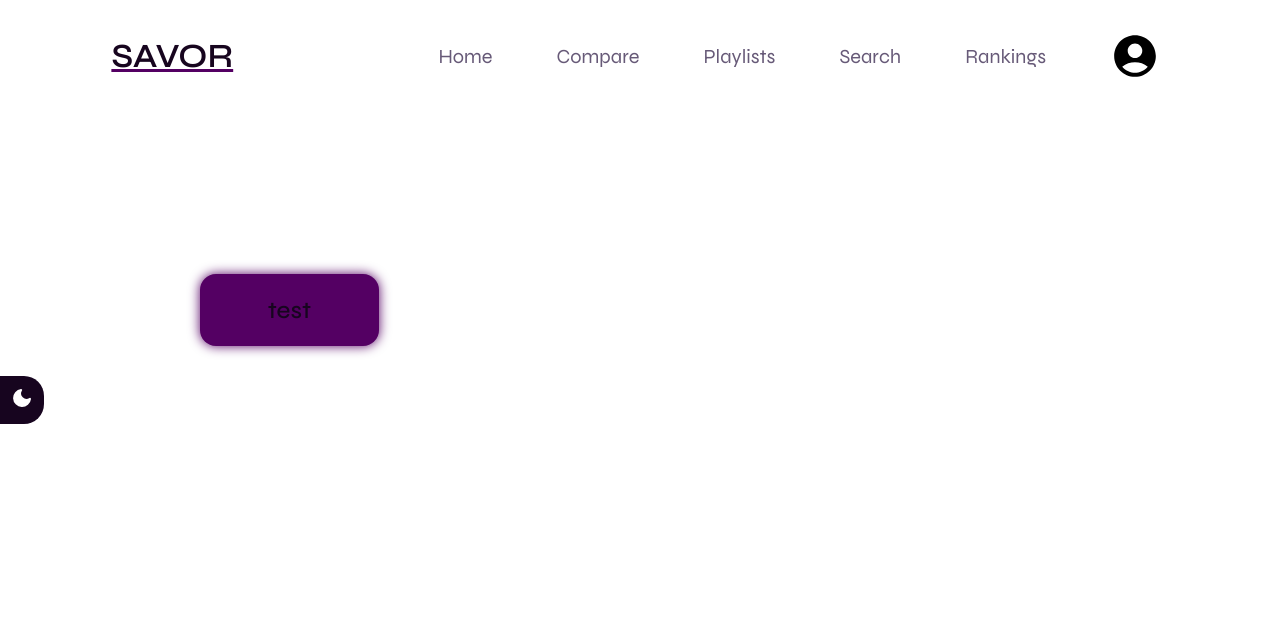
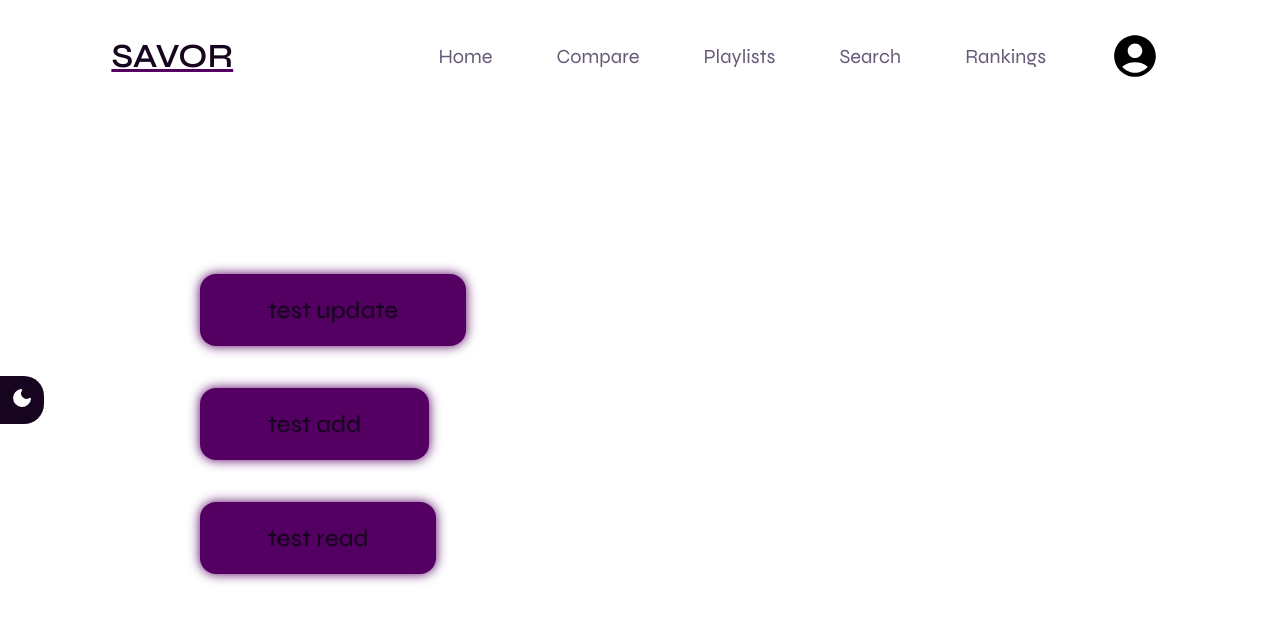
Before and after one commit to KevinYu3214/Savor, a React (Vite) app: page /test in a window 1280 px wide. Shown: the top 622 px of the page. Built offline with nearby package versions, Linux system fonts and the light colour scheme; no server answers; the database is empty.

Commit message:
Added test buttons for CRUD

```diff
--- a/src/Home.jsx
+++ b/src/Home.jsx
@@ -5,6 +5,7 @@ import musicImage from "./assets/ipod.svg";
 import italy from "./assets/italy.svg";
 import ipod from "./assets/ipod.svg";
 import ThemeContext from './contexts/ThemeContext';
+
 function Home() {
   const { theme } = useContext(ThemeContext); // Get the theme from context
 
--- a/src/contexts/FirestoreContext.jsx
+++ b/src/contexts/FirestoreContext.jsx
@@ -1,15 +1,16 @@
 import React, { useContext, useState, useEffect } from "react"
 
-import { doc, setDoc, getDocs, deleteDoc } from "firebase/firestore";
+import { doc, setDoc, getDoc, deleteDoc, updateDoc } from "firebase/firestore";
 import { colRef, db } from "../firebase/firebase"
 
 //------------------------------------------------------------------------
 // Song class.  It makes it easier to add a song
 class Song {
-    constructor (Album, Artist, Title ) {
+    constructor (Album, Artist, Title, Ranking ) {
         this.Album = Album;
         this.Artist = Artist;
         this.Title = Title;
+        this.Ranking = Ranking;
     }
 }
 // Firestore data converter
@@ -18,17 +19,46 @@ const songConverter = {
         return {
             Album: song.Album,
             Artist: song.Artist,
-            Title: song.Title
+            Title: song.Title,
+            Ranking: song.Ranking
             };
     },
     fromFirestore: (snapshot, options) => {
         const data = snapshot.data(options);
-        return new Song(data.Album, data.Artist, data.Title);
+        return new Song(data.Album, data.Artist, data.Title, data.Ranking);
     }
 };
 
-export async function addSongToFS(songAlbum, songArtist, songTitle, songID){
-    const ref = doc(db, "Song", songID).withConverter(songConverter);
-    await setDoc(ref, new Song(songAlbum, songArtist, songTitle));
+//UPDATE
+//const rumblingRef = doc(db, "songs", "rumbling");
+//await updateDoc(rumblingRef, {
+  //genre: "anime"
+//});
+
+//DELETE
+export async function deleteSong(db, songID){
+    const songRef = doc(db, "Song", songID);
+    await deleteDoc(songRef);
+  }
+//-------------------------------------------------------------------------
+export async function updateSongRating(db, songName, newRating) {
+  const songRef = doc(db, "Song", songName );
+  await updateDoc(songRef, {rating: newRating})
 }
 //-------------------------------------------------------------------------
+export async function addSongToFS(songAlbum, songArtist, songTitle, songID, songRanking){
+    const ref = doc(db, "Song", songID).withConverter(songConverter);
+    await setDoc(ref, new Song(songAlbum, songArtist, songTitle, songRanking));
+}
+//-------------------------------------------------------------------------
+export async function readSong(songID){
+    const docRef = doc(db, "Song", songID);
+    const docSnap = await getDoc(docRef);
+
+    if (docSnap.exists()) {
+      console.log("Document data:", docSnap.data());
+    } else {
+      // docSnap.data() will be undefined in this case
+      console.log("No such document!");
+    }
+}
--- a/src/pages/Test.jsx
+++ b/src/pages/Test.jsx
@@ -1,16 +1,25 @@
 import styles from "../components/Profile.module.scss"
-import { addSongToFS } from "../contexts/FirestoreContext";
+import { addSongToFS, updateSongRating, deleteSong, readSong} from "../contexts/FirestoreContext";
 import React, { useContext, useState, useEffect } from "react"
 import { doc, setDoc, getDocs, deleteDoc } from "firebase/firestore";
 import { colRef, db } from "../firebase/firebase"
 
+//Firestore updates immediately w/out anyone clicking the buttons.  since one of the buttons is deleteSong, that means that IMMEDIATELY, the song is added then deleted.
+//Thus, you never end up getting to see the song in the DB!  IDK why
 const Test = () => {
+  return (
 
-    //addSongToFS("testAlbum", "testArtist", "testTitle", "testID")
-  return (
     <>
-      <button onClick={addSongToFS("testAlbum", "testArtist", "testTitle", "testID")} className={styles.button}>test</button>
+
+      <button onClick={updateSongRating(db, "testID", "2")} className={styles.button}>test update</button>
+      <p><br></br><br></br><br></br><br></br><br></br><br></br></p>
+      <button onClick={addSongToFS("testAlbum", "testArtist", "testTitle", "testID", 0)} className={styles.button}>test add</button>
+      <p><br></br><br></br><br></br><br></br><br></br><br></br></p>
+      <button onClick={readSong("testID")} className={styles.button}>test read</button>
     </>
   );
   }
 export default Test;
+
+// <button onClick={deleteSong(db, "testID")} className={styles.button}>test delete</button>
+// Works but doesn't wait for button to be clicked so i put it over here
```
